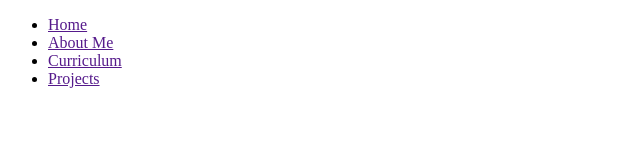
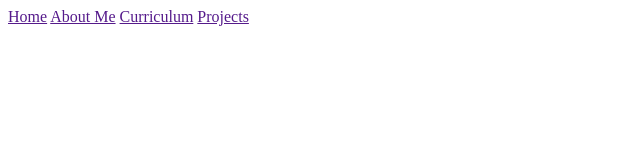
Before and after one commit to JClosaInscastellet/jclosainscastellet.github.io, a plain HTML site: page index.html in a window 1280 px wide. Shown: the whole page, without its empty margins (0-640 px from the left). Drawn offline with Linux system fonts and the light colour scheme.

Commit message:
Header+csstemplates

```diff
--- a/index.html
+++ b/index.html
@@ -1,17 +1,16 @@
 <!doctype html>
 <html>
+<link rel="stylesheet" href="main.css">
 
 <head>
     <title>Judit Closa!</title>
 </head>
 
 <header>
-    <ul>
-        <li><a href="">Home</a></li>
-        <li><a href="">About Me</a></li>
-        <li><a href="">Curriculum</a></li>
-        <li><a href="">Projects</a></li>
-    </ul>
+    <a href="">Home</a>
+    <a href="">About Me</a>
+    <a href="">Curriculum</a>
+    <a href="">Projects</a>
 </header>
 
 <body>
```
